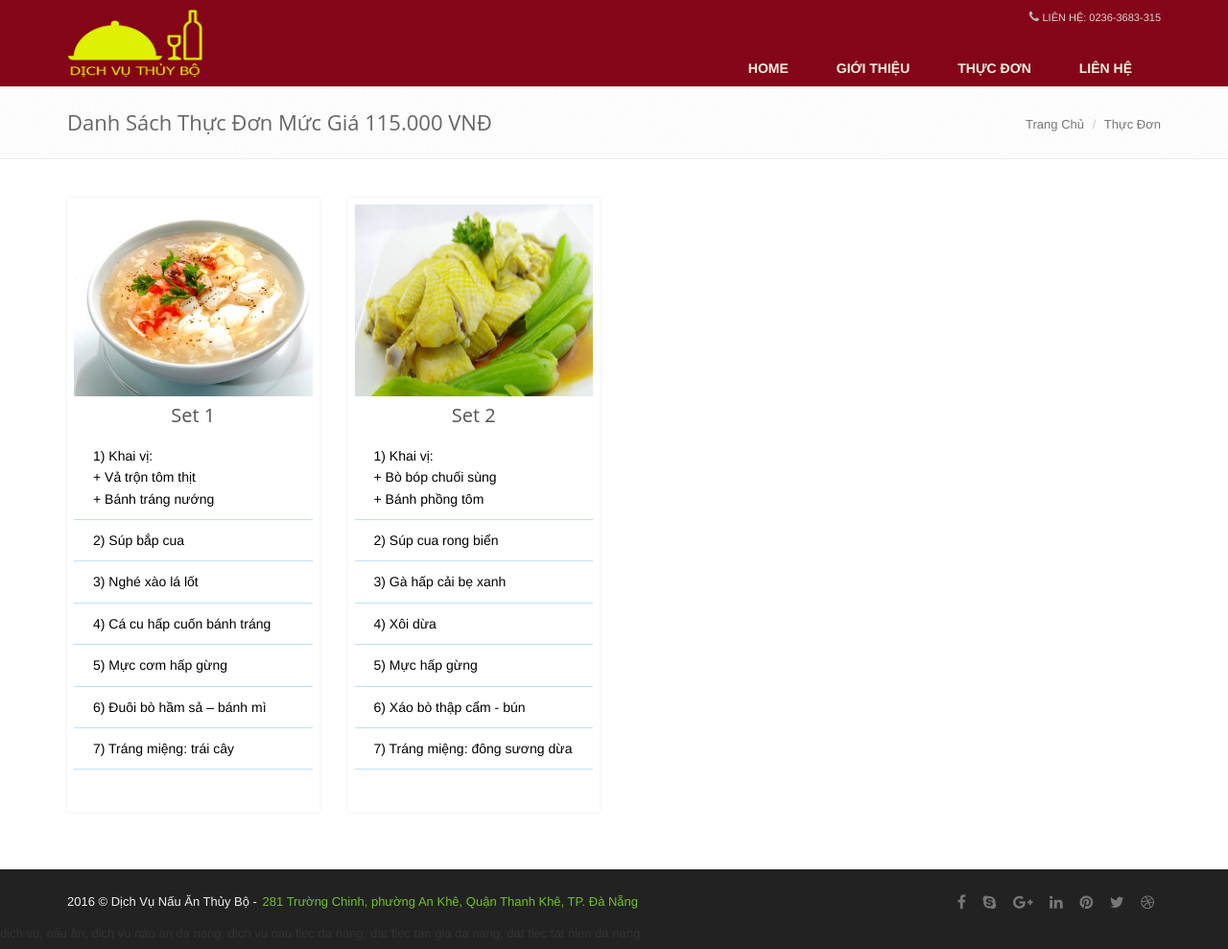
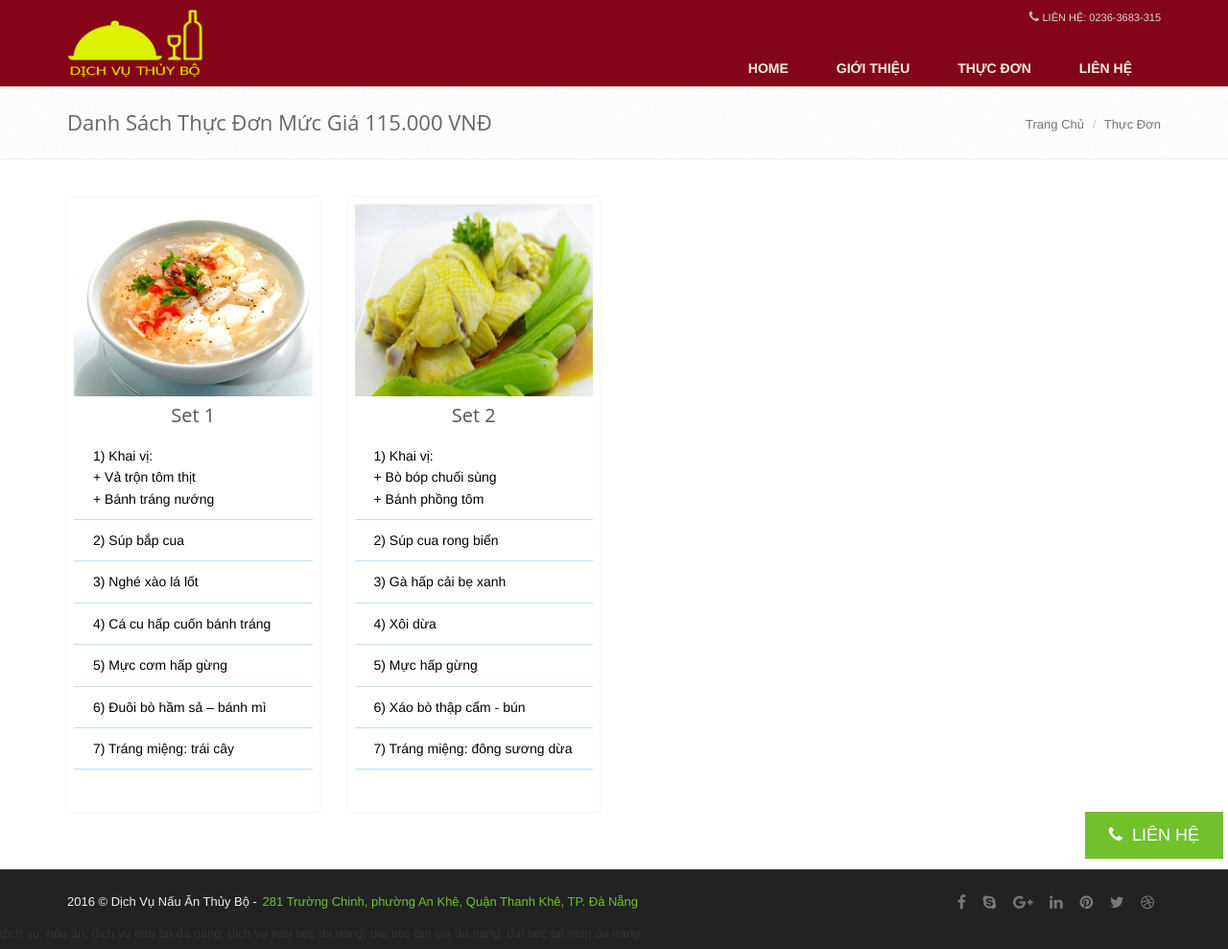
Before and after one commit to nguyenpc/thuybodanang, a Jekyll site: the page built from menu115.html, in a window 1280 px wide. Shown: the top 989 px of the page at 96% size. Built offline with Jekyll 4.4.1, drawn with Linux system fonts in a browser that asks for light colours; grey boxes are pictures that could not be loaded.

Commit message:
Update menu115.html

```diff
--- a/menu115.html
+++ b/menu115.html
@@ -66,3 +66,6 @@ permalink: thuc-don-tiec-115-000.html
     </div>
   </div>
 </div>
+<div style="position:fixed;bottom:5px;right:5px;z-index:99;background: red;border-radius: 50%;justify-content: center;align-items: center;display: flex;">
+    <a href="/lien-he" class="btn-u btn-u-lg"><i class="fa fa-phone"></i>&nbsp;&nbsp;LIÊN HỆ</a>
+</div>
```
